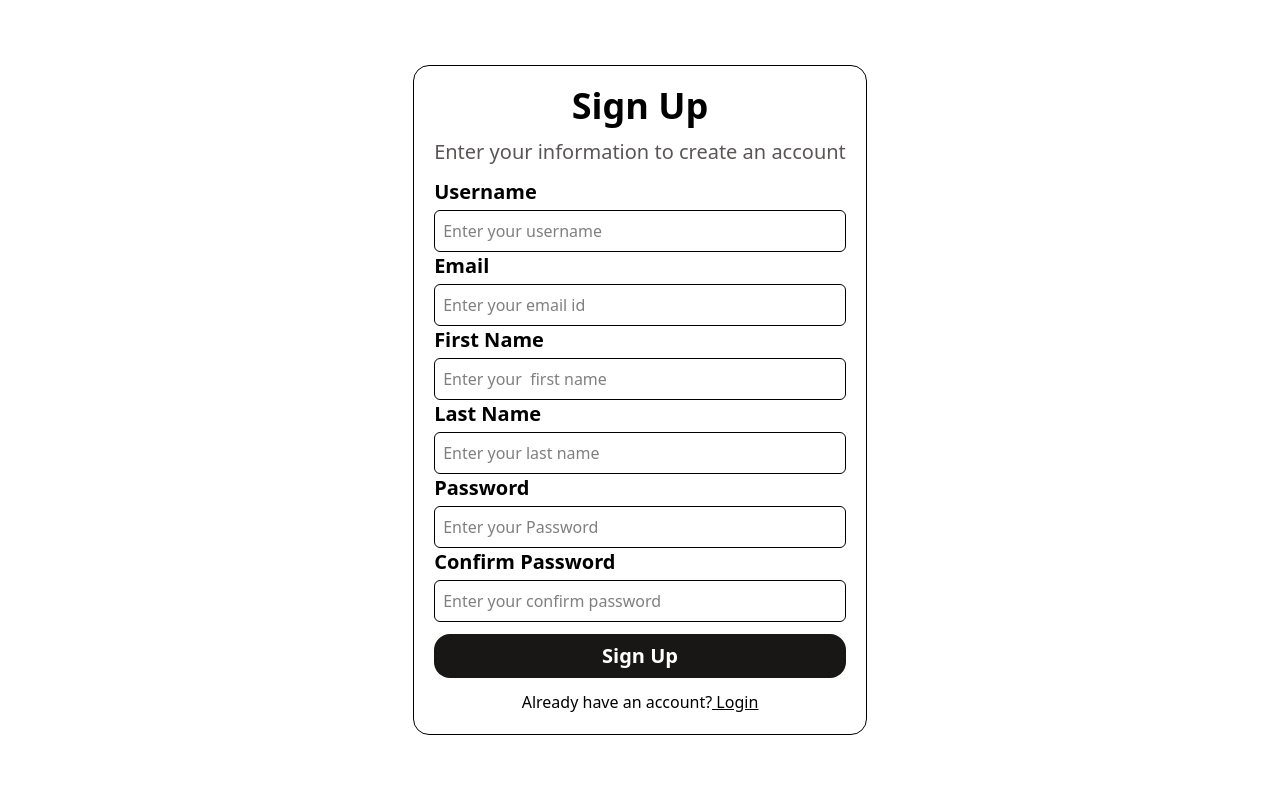
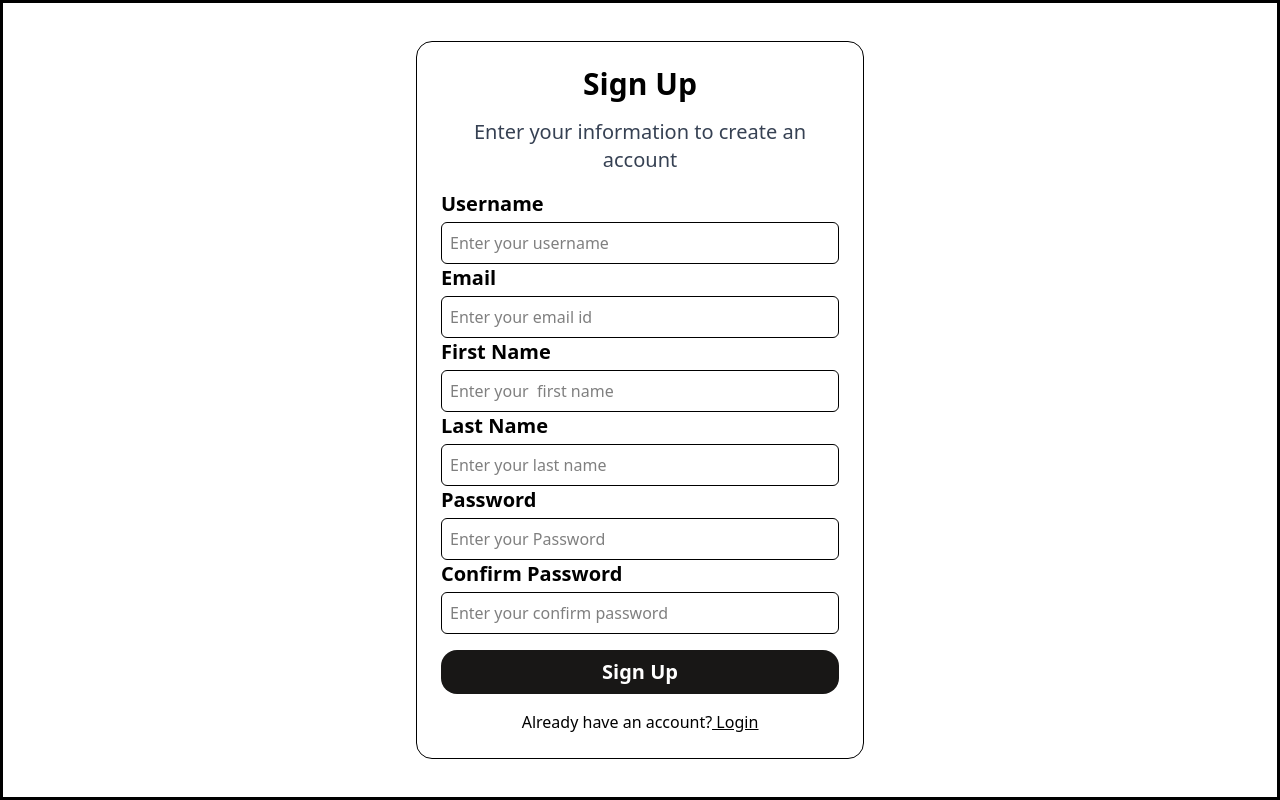
Before and after one commit to Bhumesh01/Quickify, a React (Vite) app in the folder frontend/: page /signup in a window 1280 px wide. Built offline with nearby package versions, Linux system fonts and the light colour scheme.

Commit message:
Completed SignUp page

```diff
--- a/frontend/src/components/ui/InputField.tsx
+++ b/frontend/src/components/ui/InputField.tsx
@@ -3,12 +3,14 @@ interface InputTypes{
     label: string,
     placeholder: string,
     type: string,
+    errorMessage?:string
 }
 export const InputField = forwardRef<HTMLInputElement, InputTypes>((props, ref)=>{
     return(
-        <div>
+        <div className="w-full">
             <h1 className="font-semibold text-xl mb-1">{props.label}</h1>
             <input ref={ref} className="w-full border rounded-md p-2" type={props.type} placeholder={props.placeholder} />
+            {props.errorMessage&&<div className="text-red-600 whitespace-pre-line">{props.errorMessage.replaceAll(',', '\n')}</div>}
         </div>
     )
 })
--- a/frontend/src/pages/SignUp.tsx
+++ b/frontend/src/pages/SignUp.tsx
@@ -4,8 +4,17 @@ import {InputField} from "../components/ui/InputField"
 import { useRef, useState } from "react"
 import { useNavigate } from "react-router-dom"
 import axios from "axios"
+interface SignUpError{
+    usernameErrors: string[],
+    passwordErrors: string[],
+    confirmedPasswordErrors: string[],
+    emailErrors: string[],
+    firstNameErrors: string[],
+    lastNameErrors: string[],
+}
 export default function SignUp(){
     const [message, setMessage] =useState<string|null>(null);
+    const [error, setErrors] =useState<SignUpError|null>(null);
     const userNameRef = useRef<HTMLInputElement>(null);
     const emailRef = useRef<HTMLInputElement>(null);
     const firstRef = useRef<HTMLInputElement>(null);
@@ -24,6 +33,8 @@ export default function SignUp(){
             setMessage("All Fields are Required!");
             return;
         }
+        setErrors(null);
+        setMessage("");
         try{
             const response = await axios.post("http://localhost:3000/api/v1/user/signup",{
                 username: username,
@@ -34,32 +45,41 @@ export default function SignUp(){
                 confirmedPassword: confirmPassword
             });
             setMessage(response.data.message);
-            if(response.status === 200){
+            setTimeout(()=>{
+                setMessage("");
                 navigate("/signin");
-            }
+            }, 1000);
         }
         catch(err){
-            setMessage("Error encountered" +  err);
+            if(axios.isAxiosError(err)){
+                console.error(err.response?.data)
+                setMessage(err.response?.data?.message);
+                setErrors(err.response?.data);
+            }
+            else{
+                setMessage("Error Signing Up");
+                console.error(err)
+            }
         }
     }
     return(
-        <div className="h-screen w-screen flex flex-col justify-center">
-            <div className="border flex flex-col justify-center items-center m-auto p-5 rounded-2xl gap-3">
+        <div className="border-3 pt-5 pb-5 min-h-screen w-screen flex flex-col justify-center items-center px-4">
+            <div className="w-full max-w-md border rounded-2xl p-6 flex flex-col gap-4">
                 {message&&(
-                    <div className="bg-[#535558] absolute md:top-20 top-10 opacity-80 text-white text-xl font-semibold p-2 rounded-2xl">{message}</div>
+                    <div className="bg-gray-500 opacity-80 text-white text-center p-2 rounded-lg">{message}</div>
                 )}
-                <h1 className="font-bold text-4xl">Sign Up</h1>
-                <h2 className="text-[#5a5656] text-center font-medium text-xl wrap-break-word">Enter your information to create an account</h2>
+                <h1 className="text-3xl font-bold text-center">Sign Up</h1>
+                <h2 className="text-gray-700 text-center font-medium text-xl">Enter your information to create an account</h2>
                 <div className="w-full">
-                    <InputField ref={userNameRef} label="Username" type="text" placeholder="Enter your username"></InputField>
-                    <InputField ref={emailRef} label="Email" type="text" placeholder="Enter your email id"></InputField>
-                    <InputField ref={firstRef} label="First Name" type="text" placeholder="Enter your  first name"></InputField>
-                    <InputField ref={lastRef} label="Last Name" type="text" placeholder="Enter your last name"></InputField>
-                    <InputField ref={passwordRef} label="Password" type="text" placeholder="Enter your Password"></InputField>
-                    <InputField ref={cnfPassRef} label="Confirm Password" type="text" placeholder="Enter your confirm password"></InputField>
+                    <InputField ref={userNameRef} label="Username" type="text" placeholder="Enter your username" errorMessage={error?.usernameErrors?.join(",")}></InputField>
+                    <InputField ref={emailRef} label="Email" type="text" placeholder="Enter your email id" errorMessage={error?.emailErrors?.join(",")}></InputField>
+                    <InputField ref={firstRef} label="First Name" type="text" placeholder="Enter your  first name" errorMessage={error?.firstNameErrors?.join(",")}></InputField>
+                    <InputField ref={lastRef} label="Last Name" type="text" placeholder="Enter your last name" errorMessage={error?.lastNameErrors?.join(",")}></InputField>
+                    <InputField ref={passwordRef} label="Password" type="text" placeholder="Enter your Password" errorMessage={error?.passwordErrors?.join(",")}></InputField>
+                    <InputField ref={cnfPassRef} label="Confirm Password" type="text" placeholder="Enter your confirm password" errorMessage={error?.confirmedPasswordErrors?.join(",")}></InputField>
                 </div>
                 <Button text="Sign Up" onClick={submit}></Button>
-                <p>
+                <p className="text-center">
                     Already have an account?
                     <span className="underline">{<Link to="/signin"> Login</Link>}</span>
                 </p>
```
